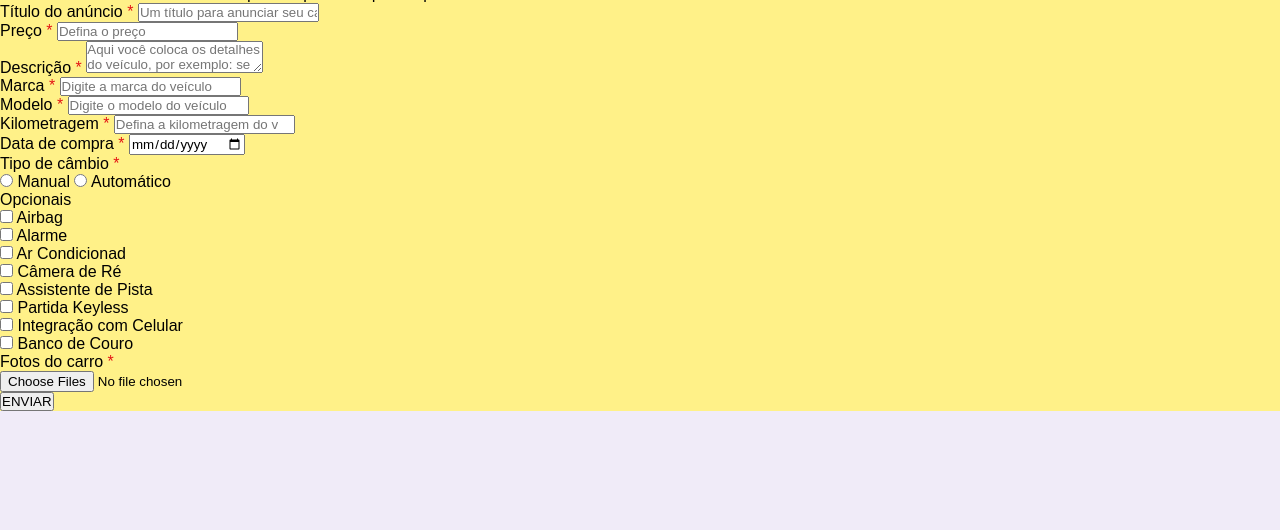
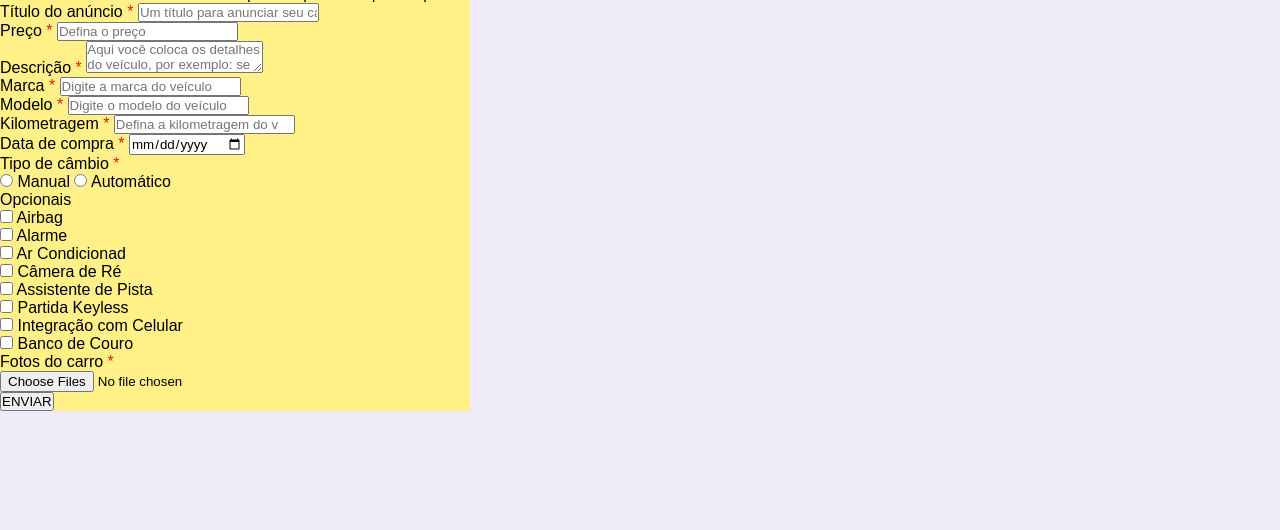
Before and after one commit to ViniGava/Curso-Front-End, a plain HTML site: page HTML-E-CSS/0-PROJETOS/FORMULARIO/index.html in a window 1280 px wide. Shown: the part 270-800 px from the top of the page. Drawn offline with Linux system fonts and the light colour scheme.

Commit message:
Update style.css

```diff
--- a/HTML-E-CSS/0-PROJETOS/FORMULARIO/css/style.css
+++ b/HTML-E-CSS/0-PROJETOS/FORMULARIO/css/style.css
@@ -22,8 +22,11 @@ body {
 }
 
 .form-container {
-    position: relative;
-    display: ;
+    display: inline-flex;
+    justify-content: center;
+    flex-direction: column;
+    margin: 0 auto;
     background-color: #fff188;
+    align-items: center;
 
 }
```
